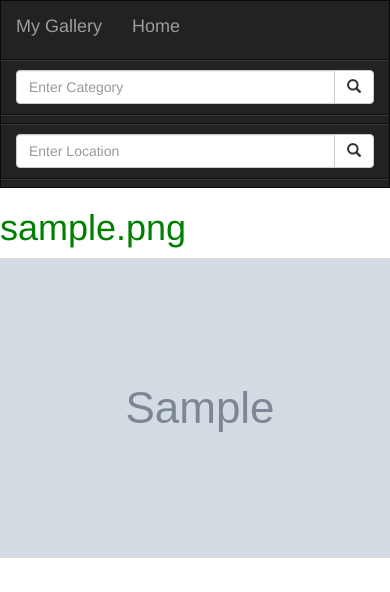
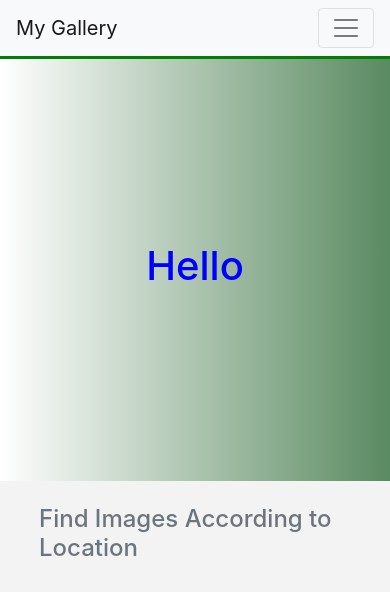
Before and after one commit to Bella-Amandine/gallery-app, a Django app: page / in a window 390 px wide; the page is wider, and only the part inside the window is pictured. Shown: the top 592 px of that part. Before the commit the page ends 558 px from the top of that part, so only its background shows below. Run offline with Django 3.2, Linux system fonts and the light colour scheme; tables that the repository leaves empty hold one stand-in row (values such as "Sample post"); grey boxes marked "Sample" are stand-in pictures; some libraries are stand-ins or nearby versions.

Commit message:
Edit all pages

```diff
--- a/galleryapp/templates/base.html
+++ b/galleryapp/templates/base.html
@@ -10,21 +10,30 @@
     {% else %}
     <title>My Gallery</title>
     {% endif %}
+    <link
+      rel="stylesheet"
+      href="https://pro.fontawesome.com/releases/v5.10.0/css/all.css"
+      integrity="sha384-AYmEC3Yw5cVb3ZcuHtOA93w35dYTsvhLPVnYs9eStHfGJvOvKxVfELGroGkvsg+p"
+      crossorigin="anonymous"
+    >
+    <link rel="stylesheet"
+          href="https://maxcdn.bootstrapcdn.com/bootstrap/4.0.0/css/bootstrap.min.css"
+          integrity="sha384-Gn5384xqQ1aoWXA+058RXPxPg6fy4IWvTNh0E263XmFcJlSAwiGgFAW/dAiS6JXm"
+          crossorigin="anonymous"
+    >
 
     {% block styles %}
-        {% bootstrap_css %}
-        <link rel="stylesheet" href="{% static 'css/styles.css' %}">
+        <link rel="stylesheet" href="{%static 'css/styles.css'%}">
     {% endblock %}
 </head>
 <body>
     {% include "navbar.html" %}
     {% block content %}
-        <h1 class="text-center text-warning">Welcome</h1>
+
     {% endblock %}
 
-    {% block scripts %}
-        <script src="https://ajax.googleapis.com/ajax/libs/jquery/3.2.1/jquery.min.js"></script>
-     {% bootstrap_javascript %}
-    {% endblock %}
+    <script src="https://code.jquery.com/jquery-3.2.1.slim.min.js" integrity="sha384-KJ3o2DKtIkvYIK3UENzmM7KCkRr/rE9/Qpg6aAZGJwFDMVNA/GpGFF93hXpG5KkN" crossorigin="anonymous"></script>
+    <script src="https://cdnjs.cloudflare.com/ajax/libs/popper.js/1.12.9/umd/popper.min.js" integrity="sha384-ApNbgh9B+Y1QKtv3Rn7W3mgPxhU9K/ScQsAP7hUibX39j7fakFPskvXusvfa0b4Q" crossorigin="anonymous"></script>
+    <script src="https://maxcdn.bootstrapcdn.com/bootstrap/4.0.0/js/bootstrap.min.js" integrity="sha384-JZR6Spejh4U02d8jOt6vLEHfe/JQGiRRSQQxSfFWpi1MquVdAyjUar5+76PVCmYl" crossorigin="anonymous"></script>
 </body>
 </html>
--- a/galleryapp/templates/index.html
+++ b/galleryapp/templates/index.html
@@ -1,11 +1,40 @@
 {% extends 'base.html' %}
 {% block content %}
-    {% if images %}
-        {% for image in images %}
-            <h1>{{image.image_name}}</h1>
-            <img src="{{image.image.url}}" alt="" class="img-fluid">
-        {% endfor %}
-    {% else %}
-        <h1>No image available</h1>
-    {% endif %}
+<header>
+    <div class="container h-100">
+        <div class="row justify-content-center h-100">
+            <div class="col-md-6 align-self-center">
+                <h1 class="text-center">Hello</h1>
+            </div>
+        </div>
+    </div>
+</header>
+<section id="location-section">
+    <div class="container">
+        <h4 class="p-4 text-muted">Find Images According to Location</h4>
+        <div class="row">
+            {% if locations %}
+                {% for loc in locations%}
+                <div class="col-md-3">
+                    <div class="card loc-card">
+                        <div class="card-body">
+                            <div class="card-title">
+                                <div class="title-center">
+                                    <h3 class="text-center">{{loc.location_name}}</h3>
+                                </div>
+                            </div>
+                            <p class="float-right">
+                                <a href="#" class="btn btn-success"><i class="fal fa-arrow-right"></i> go to</a>
+                            </p>
+                        </div>
+                    </div>
+                </div>
+                {% endfor %}
+            {% else %}
+                <div class="alert alert-info">There is no image available for now</div>
+            {% endif %}
+
+        </div>
+    </div>
+</section>
 {% endblock %}
--- a/galleryapp/templates/navbar.html
+++ b/galleryapp/templates/navbar.html
@@ -6,42 +6,38 @@
     <title>Document</title>
 </head>
 <body>
-    <nav class="navbar navbar-inverse">
-        <div class="container-fluid">
-            <div class="navbar-header">
-                <a href="{% url 'home' %}" class="navbar-brand">My Gallery</a>
-                <a href="{% url 'home' %}" class="navbar-brand">Home</a>
-            </div>
-            <!--Adding a search form -->
-            <div class="row">
-                <div class="col-sm-4 col-md-4 navbar-right">
-                    <form action="{% url 'search_cat_results' %}" class="navbar-form" role="search">
-                        <div class="input-group">
-                            <input type="text" class="form-control" placeholder="Enter Category" name="category">
-                            <div class="input-group-btn">
-                                <button class="btn btn-default" type="submit">
-                                    <i class="glyphicon glyphicon-search"></i>
-                                </button>
-                            </div>
-                        </div>
-                    </form>
-                </div>
-                <div class="col-sm-4 col-md-4 navbar-right">
-                    <form action="{% url 'search_loc_results'%}" class="navbar-form" role="search">
-                        <div class="input-group">
-                            <input type="text" class="form-control" placeholder="Enter Location" name="location">
-                            <div class="input-group-btn">
-                                <button class="btn btn-default" type="submit">
-                                    <i class="glyphicon glyphicon-search"></i>
-                                </button>
-                            </div>
-                        </div>
-                    </form>
-                </div>
-            </div>
+    <!-- Start Navbar -->
+    <nav class="navbar navbar-expand-lg navbar-light bg-light">
+      <a class="navbar-brand" href="{% url 'home' %}">My Gallery</a>
+      <button class="navbar-toggler" type="button" data-toggle="collapse" data-target="#navbarSupportedContent" aria-controls="navbarSupportedContent" aria-expanded="false" aria-label="Toggle navigation">
+        <span class="navbar-toggler-icon"></span>
+      </button>
 
-            <!--Search form end-->
-        </div>
-    </nav>
+      <div class="collapse navbar-collapse" id="navbarSupportedContent">
+        <ul class="navbar-nav mr-auto">
+          <li class="nav-item active">
+            <a class="nav-link" href="{% url 'home' %}">Home <span class="sr-only">(current)</span></a>
+          </li>
+          <li class="nav-item">
+            <a class="nav-link" href="{% url 'all_images' %}">Photos</a>
+          </li>
+        </ul>
+        <form action="{% url 'search_cat_results' %}" class="form-inline my-2 mr-2 my-lg-0" role="search">
+          <input name="category" class="form-control" type="text" placeholder="Enter Category">
+          <button class="btn btn-success my-2 my-sm-0" type="submit">
+              <i class="fas fa-search"></i>
+          </button>
+        </form>
+
+        <form action="{% url 'search_loc_results' %}" class="form-inline my-2 my-lg-0">
+          <input name="location" class="form-control" type="text" placeholder="Enter Location">
+          <button class="btn btn-success my-2 my-sm-0" type="submit">
+              <i class="fas fa-search"></i>
+          </button>
+        </form>
+      </div>
+  </nav>
+    <!--End Navbar-->
+
 </body>
 </html>
--- a/galleryapp/urls.py
+++ b/galleryapp/urls.py
@@ -5,6 +5,7 @@ from . import views
 
 urlpatterns=[
     url('^$', views.index,name='home'),
+    url(r'^all/images/',views.get_all_images, name='all_images'),
     url(r'^search/category/',views.search_by_category_results, name='search_cat_results'),
     url(r'^search/location/',views.search_by_location_results, name='search_loc_results'),
 ]
--- a/galleryapp/views.py
+++ b/galleryapp/views.py
@@ -1,11 +1,15 @@
 from django.shortcuts import render
 from django.http import HttpResponse
-from .models import Image
+from .models import Image, Category, Location
 
 # Create your views here.
 def index(request):
-    all_images = Image.get_all_image
-    return render(request, 'index.html', {"images": all_images})
+    all_locations = Location.get_all_location()
+    return render(request, 'index.html', {"locations": all_locations})
+
+def get_all_images(request):
+    all_images = Image.get_all_image()
+    return render(request, 'all-images/all-images.html', {"images": all_images})
 
 def search_by_category_results(request):
 
--- a/static/css/styles.css
+++ b/static/css/styles.css
@@ -1,4 +1,50 @@
 h1
 {
-    color: green;
+    color: blue;
 }
+nav
+{
+    border-bottom: 3px solid green;
+}
+header
+{
+    height: 50vh;
+    background-image: linear-gradient(to right, rgba(57, 129, 79, 0), rgb(90, 138, 97));
+}
+#location-section
+{
+    background: rgba(143, 142, 142, 0.1);
+    height: 60vh;
+    overflow: auto;
+}
+.loc-card
+{
+    height: 30vh;
+    background-image: url('https://images.unsplash.com/photo-1560239385-429af6050f30?ixlib=rb-1.2.1&ixid=MXwxMjA3fDB8MHxwaG90by1wYWdlfHx8fGVufDB8fHw%3D&auto=format&fit=crop&w=100&q=80');
+    background-repeat: no-repeat;
+    background-size: cover;
+    background-position: center;
+}
+.loc-card:hover
+{
+    box-shadow: 0 4px 8px 0 grey, 0 6px 20px 0 grey;
+    height: 31vh;
+}
+.title-center
+{
+    line-height: 20vh;
+    height: 20vh;
+    text-align: center;
+}
+.title-center h3
+{
+    line-height: 1.5;
+    display: inline-block;
+    vertical-align: middle;
+    font-size: 50px;
+}
+
+div.desc {
+    padding: 15px;
+    text-align: center;
+}
```
Also changed, not shown: galleryapp/templates/all-images/all-images.html (added, +63 -0 lines).
